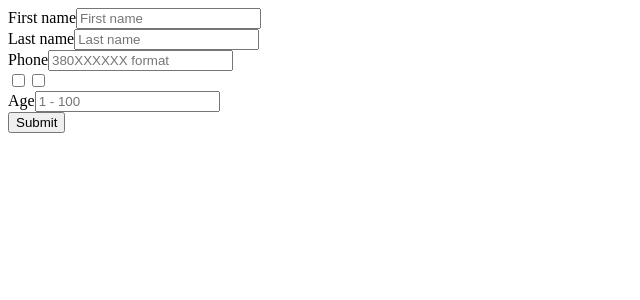
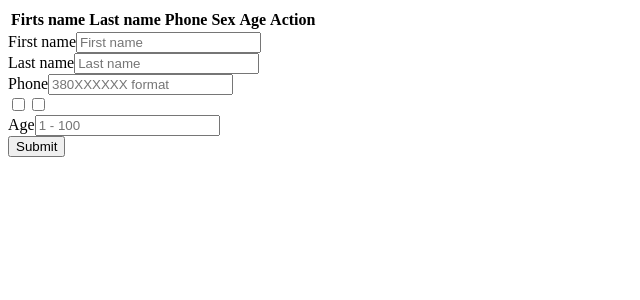
Before and after one commit to oleksiikoko/FormFilter, a React app: page / in a window 1280 px wide. Shown: the top 300 px of the page, without its empty margins (0-640 px from the left). Built offline with nearby package versions, Linux system fonts and the light colour scheme.

Commit message:
Add table

```diff
--- a/src/App.tsx
+++ b/src/App.tsx
@@ -1,9 +1,28 @@
-import * as React from "react";
+import React, { useState } from "react";
 
-import { Form } from "components";
+import { UserTable, Form } from "components";
+import { IFormData, IUser } from "interfaces";
+import { uuidv4, userStorageApi } from "utils";
 
 const App: React.FC = () => {
-  return <Form onSubmit={() => {}} />;
+  const [usersData, setUsersData] = useState<Array<IUser>>(
+    userStorageApi.getUsersDataFromStorage()
+  );
+
+  const updateData = () =>
+    setUsersData(userStorageApi.getUsersDataFromStorage());
+  const onFormSubmit = (data: IFormData) =>
+    userStorageApi.saveUserToStorage({ ...data, _id: uuidv4() }) &&
+    updateData();
+  const removeUser = (_id: string) =>
+    userStorageApi.removeUserFromStorage(_id) && updateData();
+
+  return (
+    <>
+      <UserTable data={usersData} onRemove={removeUser} />
+      <Form onSubmit={onFormSubmit} />
+    </>
+  );
 };
 
 export default App;
--- /dev/null
+++ b/src/components/Table/index.tsx
@@ -0,0 +1,63 @@
+import React, { useState } from "react";
+
+interface IProps {
+  keys: any;
+  data: Array<any>;
+  onRemove(_id: string): void;
+}
+
+const Table: React.FC<IProps> = (props) => {
+  const [sortFlag, setSortFlag] = useState<string | null>(null);
+  const [sortOrderFlag, setSortOrderFlag] = useState<boolean>(true); //true - ascending, false - descending
+
+  const sortTable = (key: string) => {
+    if (sortFlag === key) {
+      setSortOrderFlag(!sortOrderFlag);
+    } else {
+      setSortFlag(key);
+      setSortOrderFlag(true);
+    }
+  };
+
+  return (
+    <table>
+      <thead>
+        <tr>
+          {props.keys.map((item: any) => {
+            return (
+              <th key={item.key} onClick={() => sortTable(item.key)}>
+                {item.name}
+              </th>
+            );
+          })}
+          <th>Action</th>
+        </tr>
+      </thead>
+      <tbody>
+        {props.data
+          .sort((a: any, b: any) => {
+            if (!sortFlag) return 0;
+            if (sortOrderFlag) {
+              if (a[sortFlag!] <= b[sortFlag!]) return 1;
+              else return -1;
+            } else {
+              if (a[sortFlag!] >= b[sortFlag!]) return 1;
+              else return -1;
+            }
+          })
+          .map((item) => (
+            <tr key={item._id}>
+              <td>{item.firstName}</td>
+              <td>{item.lastName}</td>
+              <td>{item.phone}</td>
+              <td>{item.sex ? "Male" : "Femele"}</td>
+              <td>{item.age}</td>
+              <td onClick={() => props.onRemove(item._id)}>Remove</td>
+            </tr>
+          ))}
+      </tbody>
+    </table>
+  );
+};
+
+export default Table;
--- /dev/null
+++ b/src/components/UserTable/index.tsx
@@ -0,0 +1,22 @@
+import React from "react";
+
+import { Table } from "components";
+import { IUser } from "interfaces";
+
+interface IProps {
+  data: Array<IUser>;
+  onRemove(_id: string): void;
+}
+
+const UserTable: React.FC<IProps> = (props) => {
+  const keys = [
+    { name: "Firts name", key: "firstName" },
+    { name: "Last name", key: "lastName" },
+    { name: "Phone", key: "phone" },
+    { name: "Sex", key: "sex" },
+    { name: "Age", key: "age" },
+  ];
+  return <Table data={props.data} keys={keys} onRemove={props.onRemove} />;
+};
+
+export default UserTable;
--- a/src/components/index.tsx
+++ b/src/components/index.tsx
@@ -1,2 +1,4 @@
 export { default as Input } from "./Input";
 export { default as Form } from "./Form";
+export { default as Table } from "./Table";
+export { default as UserTable } from "./UserTable";
--- /dev/null
+++ b/src/interfaces/IUser.ts
@@ -0,0 +1,5 @@
+import { IFormData } from "interfaces";
+
+export interface IUser extends IFormData {
+  _id: string;
+}
--- /dev/null
+++ b/src/interfaces/index.ts
@@ -0,0 +1,2 @@
+export { IFormData } from "./IFormData";
+export { IUser } from "./IUser";
--- /dev/null
+++ b/src/utils/index.ts
@@ -0,0 +1,2 @@
+export { default as uuidv4 } from "./uuidv4";
+export { default as userStorageApi } from "./userStorageApi";
--- /dev/null
+++ b/src/utils/userStorageApi.ts
@@ -0,0 +1,37 @@
+import { IUser } from "interfaces";
+
+const userStorageApi = {
+  saveUserToStorage(data: IUser): boolean {
+    try {
+      const storageData = localStorage.getItem("USERS")
+        ? JSON.parse(localStorage.getItem("USERS")!)
+        : [];
+
+      localStorage.setItem("USERS", JSON.stringify([...storageData, data]));
+      return true;
+    } catch {
+      return false;
+    }
+  },
+
+  removeUserFromStorage(id: string): boolean {
+    try {
+      const filtredData = JSON.parse(localStorage.getItem("USERS")!).filter(
+        (item: IUser) => item._id !== id
+      );
+      localStorage.setItem("USERS", JSON.stringify(filtredData));
+
+      return true;
+    } catch {
+      return false;
+    }
+  },
+
+  getUsersDataFromStorage(): Array<IUser> {
+    return localStorage.getItem("USERS")
+      ? JSON.parse(localStorage.getItem("USERS")!)
+      : [];
+  },
+};
+
+export default userStorageApi;
--- /dev/null
+++ b/src/utils/uuidv4.ts
@@ -0,0 +1,9 @@
+const uuidv4 = (): string => {
+  return "xxxxxxxx-xxxx-4xxx-yxxx-xxxxxxxxxxxx".replace(/[xy]/g, (c) => {
+    let r = (Math.random() * 16) | 0,
+      v = c == "x" ? r : (r & 0x3) | 0x8;
+    return v.toString(16);
+  });
+};
+
+export default uuidv4;
--- a/webpack.config.js
+++ b/webpack.config.js
@@ -14,6 +14,7 @@ module.exports = {
   resolve: {
     alias: {
       components: path.resolve(__dirname, "src/components/"),
+      utils: path.resolve(__dirname, "src/utils/"),
     },
     extensions: [".js", ".jsx", ".json", ".ts", ".tsx"],
   },
```
Also changed, not shown: src/components/Form/index.tsx (+1 -8 lines), src/interfaces/IFormData.ts (added, +7 -0 lines).
